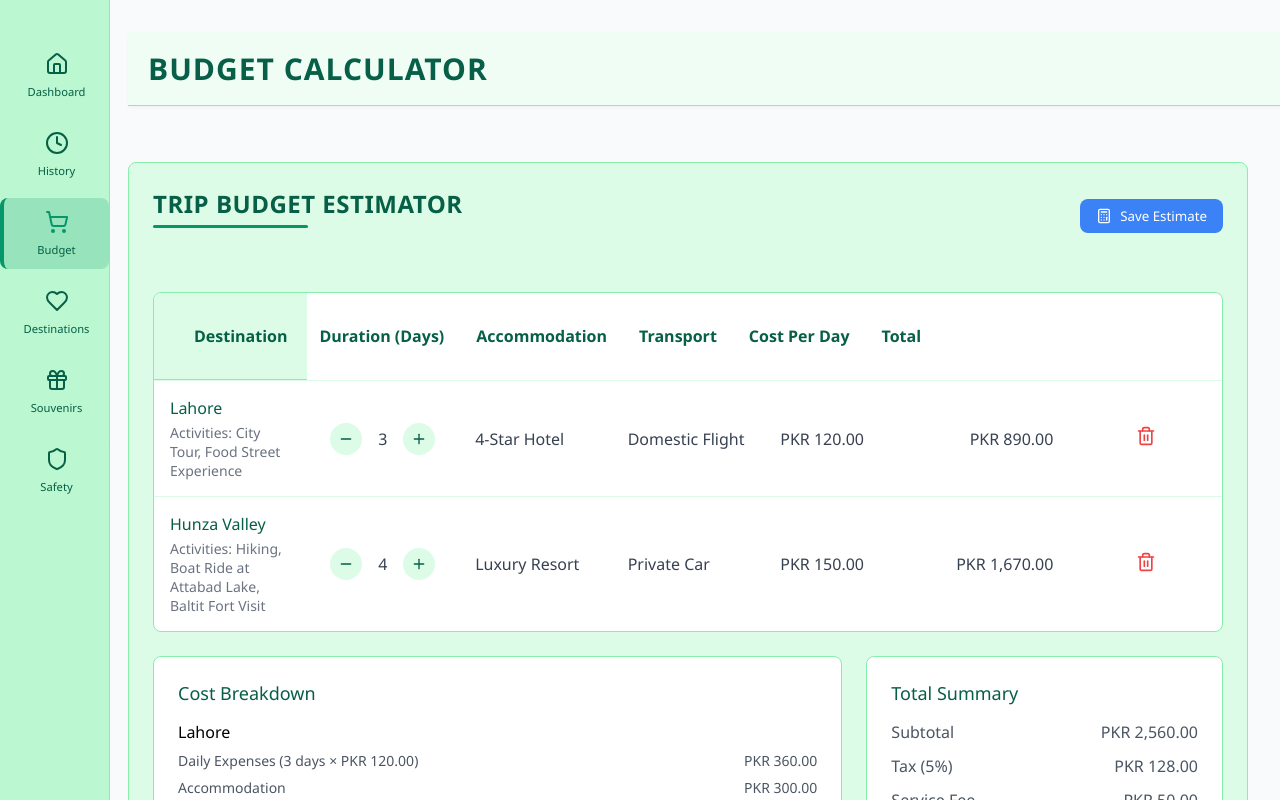
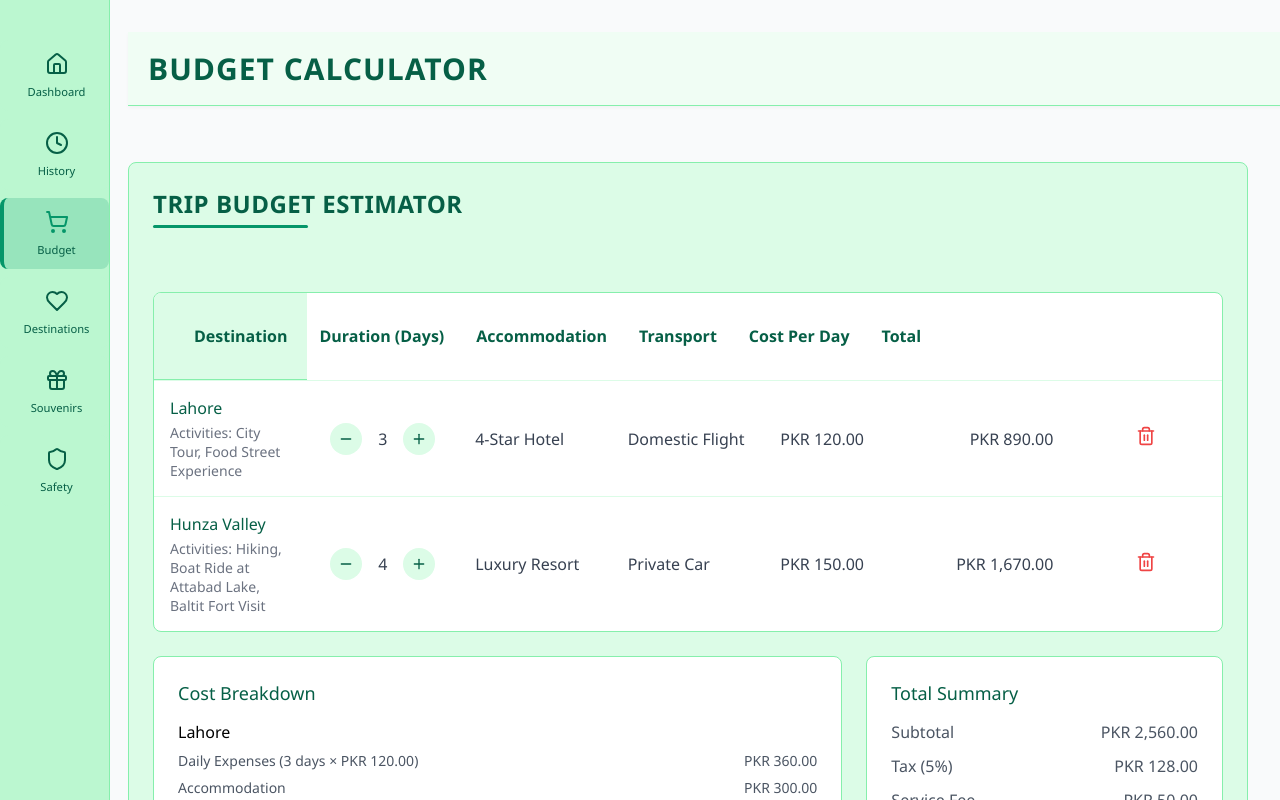
Before and after one commit to maryamirshad04/ExplorePakistan, a React (Create React App) app in the folder frontend/: page /budget in a window 1280 px wide. Built offline with nearby package versions, Linux system fonts and the light colour scheme.

Commit message:
Dashboard Commit

```diff
--- a/frontend/src/Components/budgetCalculator.js
+++ b/frontend/src/Components/budgetCalculator.js
@@ -137,10 +137,7 @@ const BudgetCalculator = () => {
           <div className="budget-container">
             <div className="budget-header">
               <h2 className="section-title">TRIP BUDGET ESTIMATOR</h2>
-              <button className="save-button">
-                <Calculator className="button-icon" />
-                <span>Save Estimate</span>
-              </button>
+
             </div>
 
             {/* Travel Cart */}
```
